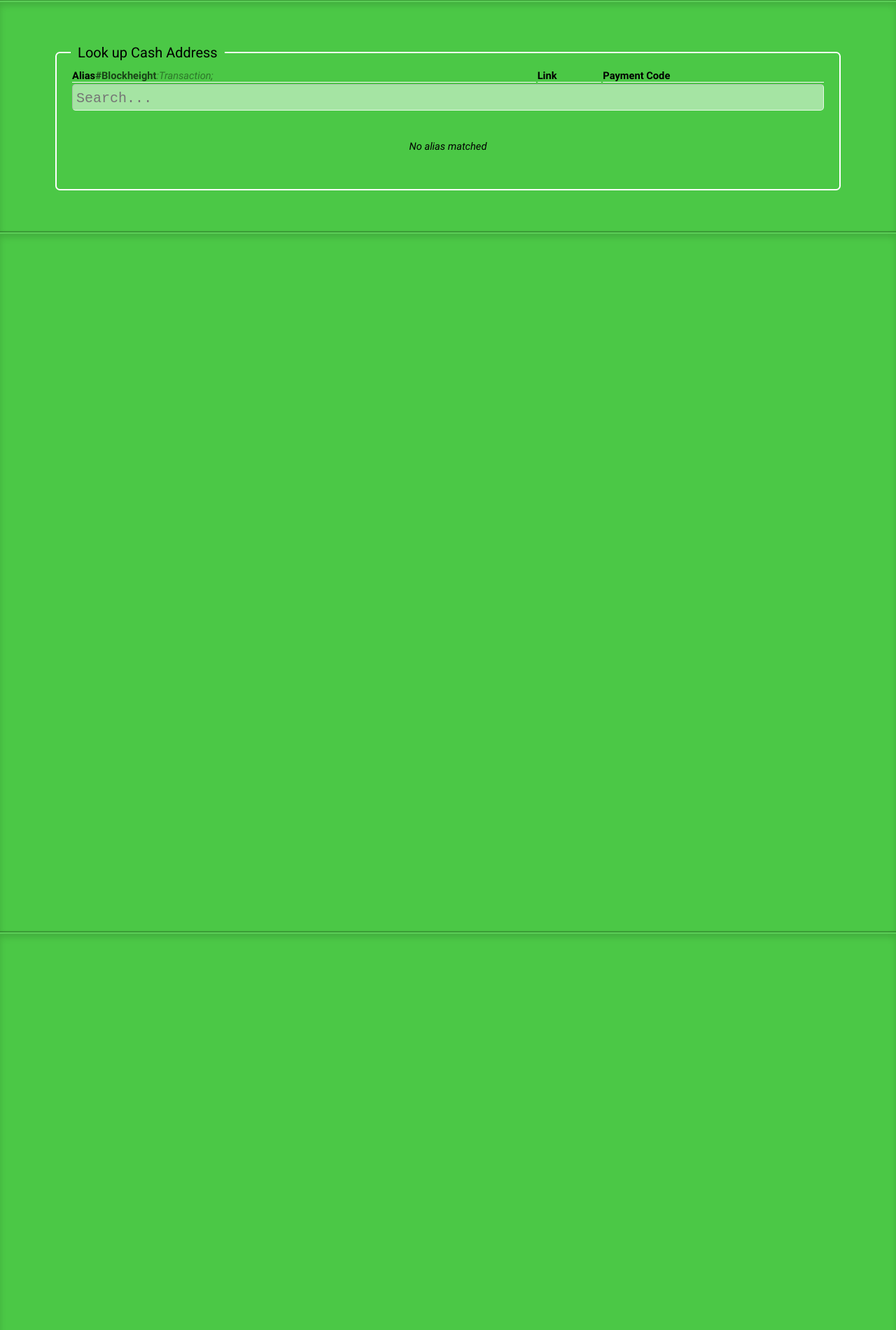
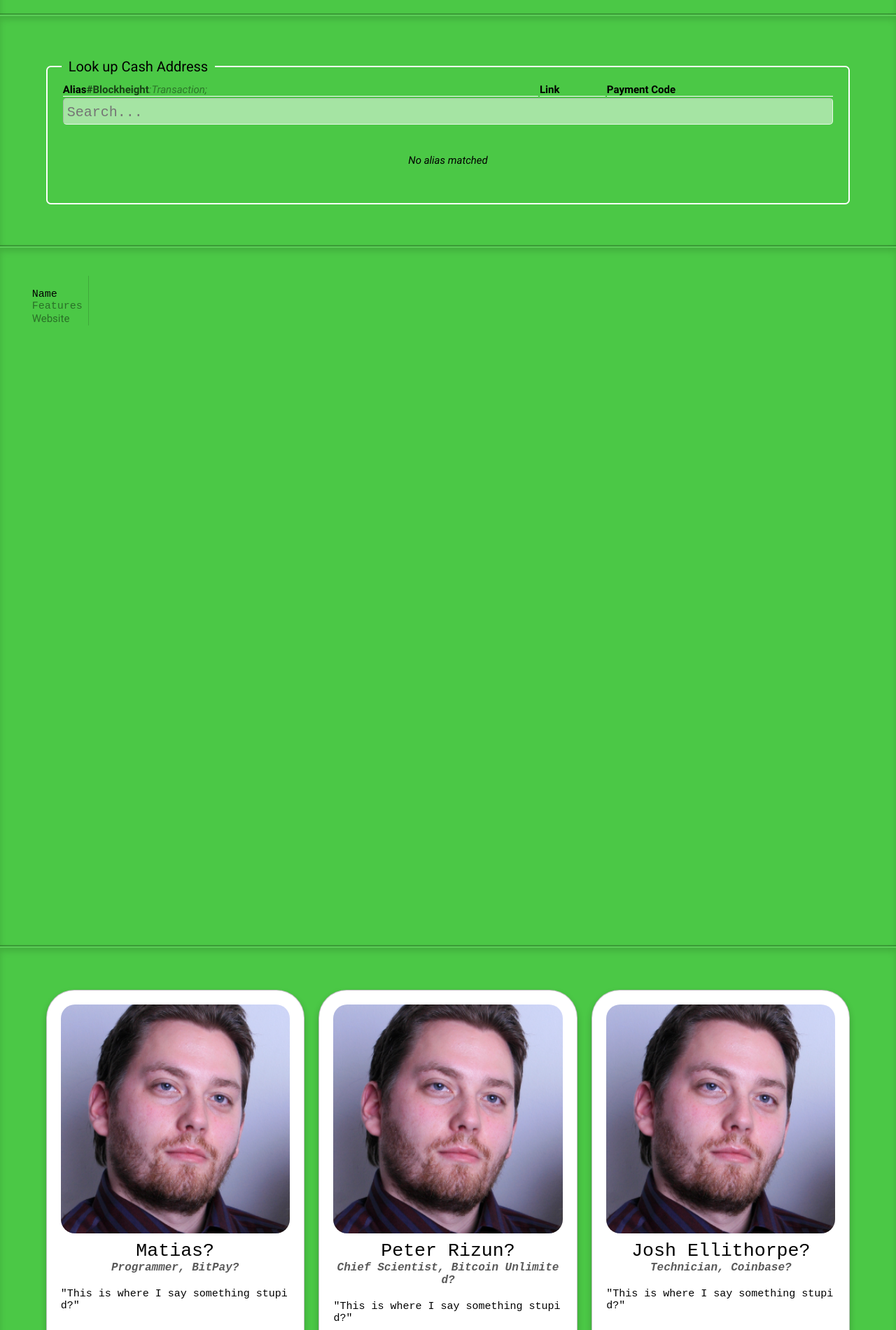
Before and after one commit to proteanx/devaultid-website, a plain HTML site: page www/index.html in a window 1280 px wide. Shown: the part 900-2800 px from the top of the page at 70% size. Drawn offline with Linux system fonts and the light colour scheme; a script that the page names is missing.

Commit message:
design work on the navigation.

```diff
--- a/www/css/default.css
+++ b/www/css/default.css
@@ -53,7 +53,7 @@
 	font-family: 'Roboto';
 	font-weight: normal;
 	font-style: normal;
-	font-size: 11pt;
+	font-size: 15px;
 }
 
 html { font-family: 'Roboto Mono'; font-size: 20px; }
--- a/www/css/index.css
+++ b/www/css/index.css
@@ -31,7 +31,7 @@ section#introduction > div
 	background-repeat: no-repeat;
 	background-position: 95%;
 	padding-left: 1rem;
-	padding-right: 25rem;
+	padding-right: 24rem;
 }
 
 section#introduction
@@ -42,7 +42,7 @@ section#introduction
 	justify-content: space-around;
 
 	width: 100% !important;
-	height: 25rem;
+	height: 26rem;
 	background-image: linear-gradient(-208deg, rgba(255, 255, 255, 0.3) 0%, rgba(255, 255, 255, 0.1) 50%, rgba(255, 255, 255, 0.3) 51%, rgba(255, 255, 255, 0.1) 100%);
 
 	padding: 3rem 2rem;
@@ -112,18 +112,20 @@ nav#navigation > div
 	margin: auto;
 }
 
-nav#navigation > div > a.shown
-{
-	text-shadow: 0 0 1rem white;
-}
-
 nav#navigation > div > a
 {
-	display: inline-block;
-	color: white;
+	display: flex;
+	flex-direction: column;
+	color: rgb(160, 224, 160);
 	text-decoration: none;
 	font-weight: normal;
 	padding: 0.5rem 1.5rem;
+}
+
+nav#navigation > div > a.shown
+{
+	color: white;
+	text-shadow: 0 0 0.25rem rgb(75, 200, 70), 0 0 0.75rem rgba(255, 255, 255, 0.50);
 }
 
 nav#navigation > div > a > span
@@ -137,16 +139,16 @@ nav#navigation > div > a:hover
 	text-shadow: 0px 0px 2px black, 0px 0px 3px green, 0px 0px 2px green;
 }
 
-nav#navigation > div > a > img
+nav#navigation > div > a > i
 {
-	display: block;
+	display: inline-block;
 
-	width: 2.5rem;
+	font-size: 1.5rem;
+	padding: 0.5rem;
+	width: 100%;
 	height: 2.5rem;
 
 	transition: width 0.30s, height 0.30s;
-
-	clear: left;
 	margin: auto;
 }
 
@@ -154,10 +156,17 @@ body.scrolled > nav#navigation
 {
 	height: 2.5rem !important;
 }
-body.scrolled > nav#navigation > div > a > img
+body.scrolled > nav#navigation > div > a
 {
-	height: 0 !important;
-	width: 0 !important;
+	flex-direction: row;
+}
+body.scrolled > nav#navigation > div > a > i
+{
+	padding: 0 !important;
+	text-align: left;
+	font-size: 1.25rem;
+	line-height: 1.5rem;
+	margin-right: 0.5rem;
 }
 
 /**************************************/
@@ -322,6 +331,117 @@ section#lookup > form > fieldset > table > thead > tr > th
 }
 
 /**************************************/
+/**            Testimonies           **/
+/**************************************/
+
+section#testimonies > div
+{
+	padding: 1rem;
+}
+
+section#testimonies > div > ul > li
+{
+	width: calc(50% - 0.5rem);
+	margin-right: 1rem;
+	background-color: white;
+	border-radius: 2rem;
+	border: 0.05rem solid rgba(0, 0, 0, 0.25);
+	box-shadow: 0 0.25rem 0.5rem rgba(0, 0, 0, 0.21);
+	padding: 1rem;
+	margin-bottom: 1rem;
+}
+
+section#testimonies > div > ul > li:nth-child(odd)
+{
+	margin-right: 0;
+}
+
+section#testimonies > div > ul > li:nth-child(1),
+section#testimonies > div > ul > li:nth-child(2),
+section#testimonies > div > ul > li:nth-child(3)
+{
+	width: calc(33% - 0.5rem);
+	margin-right: 1rem;
+	display: inline-block;
+	background-color: white;
+	border-radius: 2rem;
+	border-bottom-left-radius: 0.5rem;
+	border-bottom-right-radius: 0.5rem;
+}
+section#testimonies > div > ul > li:nth-child(4)
+{
+	border-radius: 0.5rem;
+}
+section#testimonies > div > ul > li:nth-child(5)
+{
+	border-radius: 0.5rem;
+}
+section#testimonies > div > ul > li:nth-child(6)
+{
+	border-radius: 0.5rem;
+	border-bottom-left-radius: 2rem;
+}
+section#testimonies > div > ul > li:nth-child(7)
+{
+	border-radius: 0.5rem;
+	border-bottom-right-radius: 2rem;
+}
+section#testimonies > div > ul > li:nth-child(3)
+{
+	margin-right: 0;
+}
+section#testimonies > div > ul > li > div
+{
+	display: inline-block;
+	vertical-align: middle;
+	margin: 0;
+}
+
+section#testimonies > div > ul > li > img
+{
+	display: inline-block;
+	vertical-align: middle;
+	width: 7rem;
+	border-radius: 1rem;
+}
+section#testimonies > div > ul > li:nth-child(1) > img,
+section#testimonies > div > ul > li:nth-child(2) > img,
+section#testimonies > div > ul > li:nth-child(3) > img
+{
+	width: 100%;
+	border-radius: 1rem;
+}
+section#testimonies > div > ul > li > div > span:nth-child(1)
+{
+	text-align: center;
+	margin-top: 0.5rem;
+	font-size: 1.33rem;
+	color: black;
+}
+
+section#testimonies > div > ul > li > div > span:nth-child(2)
+{
+	text-align: left;
+	font-size: 0.80rem;
+	font-weight: bold;
+	font-style: italic;
+	color: rgba(0, 0, 0, 0.65);
+	margin-bottom: 1rem;
+}
+section#testimonies > div > ul > li:nth-child(1) > div > span:nth-child(2),
+section#testimonies > div > ul > li:nth-child(2) > div > span:nth-child(2),
+section#testimonies > div > ul > li:nth-child(3) > div > span:nth-child(2)
+{
+	text-align: center;
+}
+
+section#testimonies > div > ul > li > div > span:nth-child(3):before,
+section#testimonies > div > ul > li > div > span:nth-child(3):after
+{
+	content: '"';
+}
+
+/**************************************/
 /**            ??? **/
 /**************************************/
 
--- a/www/index.html
+++ b/www/index.html
@@ -11,7 +11,9 @@
 		<link type='text/css' rel='stylesheet' href='css/elements.css'>
 		<link type='text/css' rel='stylesheet' href='css/index.css'>
 
+		<link rel="stylesheet" href="https://use.fontawesome.com/releases/v5.5.0/css/all.css" integrity="sha384-B4dIYHKNBt8Bc12p+WXckhzcICo0wtJAoU8YZTY5qE0Id1GSseTk6S+L3BlXeVIU" crossorigin="anonymous">
 		<link href="https://fonts.googleapis.com/css?family=Roboto|Roboto+Mono" rel="stylesheet">
+
 		<script type='text/javascript' src='js/index.js'></script>
 		<script type="text/javascript">
 			window.onscroll = function()
@@ -53,27 +55,27 @@
 		<nav id="navigation">
 			<div id="navigation_list">
 				<a href="#introduction" id="nav_introduction" class="shown">
-					<img src="img/introduction.png" alt="">
+					<i class="fas fa-bookmark"></i>
 					<span>Introduction</span>
 				</a>
 				<a href="#registration" id="nav_registration">
-					<img src="img/registration.png" alt="">
+					<i class="fas fa-pencil-alt"></i>
 					<span>Registration</span>
 				</a>
 				<a href="#lookup" id="nav_lookup">
-					<img src="img/lookup.png" alt="">
+					<i class="fas fa-search-dollar"></i>
 					<span>Lookup</span>
 				</a>
 				<a href="#wallets" id="nav_wallets">
-					<img src="img/wallets.png" alt="">
+					<i class="fas fa-wallet"></i>
 					<span>Wallets</span>
 				</a>
 				<a href="#testimonies" id="nav_testimonies">
-					<img src="img/testimonies.png" alt="">
+					<i class="fas fa-star"></i>
 					<span>Testimonies</span>
 				</a>
 				<a href="#links" id="nav_links">
-					<img src="img/links.png" alt="">
+					<i class="fas fa-info-circle"></i>
 					<span>Links</span>
 				</a>
 			</div>
@@ -189,10 +191,82 @@
 		</section>
 
 		<section id='wallets'>
+			<div>
+				<ul>
+					<li>
+						<img />
+						<span>Name<span>
+						<span>Features</span>
+						<a>Website</a>
+					</li>
+				</ul>
+			</div>
 		</section>
 		<section id='testimonies'>
+			<div>
+				<ul>
+					<li>
+						<img src='img/testimony_jonathan_silverblood.png' />
+						<div>
+							<span>Matias?</span>
+							<span>Programmer, BitPay?</span>
+							<span>This is where I say something stupid?</span>
+						</div>
+					</li>
+					<li>
+						<img src='img/testimony_jonathan_silverblood.png' />
+						<div>
+							<span>Peter Rizun?</span>
+							<span>Chief Scientist, Bitcoin Unlimited?</span>
+							<span>This is where I say something stupid?</span>
+						</div>
+					</li>
+					<li>
+						<img src='img/testimony_jonathan_silverblood.png' />
+						<div>
+							<span>Josh Ellithorpe?</span>
+							<span>Technician, Coinbase?</span>
+							<span>This is where I say something stupid?</span>
+						</div>
+					</li>
+					<li>
+						<img src='img/testimony_jonathan_silverblood.png' />
+						<div>
+							<span>Vin Armani?</span>
+							<span>CEO, CoinText?</span>
+							<span>This is where I say something stupid?</span>
+						</div>
+					</li>
+					<li>
+						<img src='img/testimony_jonathan_silverblood.png' />
+						<div>
+							<span>Imaginary Username?</span>
+							<span>humm, internet?</span>
+							<span>This is where I say something stupid?</span>
+						</div>
+					</li>
+					<li>
+						<img src='img/testimony_jonathan_silverblood.png' />
+						<div>
+							<span>Mark Lundeberg?</span>
+							<span>Works with SLP tokens?</span>
+							<span>This is where I say something stupid?</span>
+						</div>
+					</li>
+					<li>
+						<img src='img/testimony_jonathan_silverblood.png' />
+						<div>
+							<span>José</span>
+							<span>Founder, EatBCH</span>
+							<span>This is where I say something stupid?</span>
+						</div>
+					</li>
+				</ul>
+			</div>
 		</section>
 		<section id='links'>
+			<div>
+			</div>
 		</section>
 
 		<nav>
```
Also changed, not shown: www/img/testimony_jonathan_silverblood.png (added).
